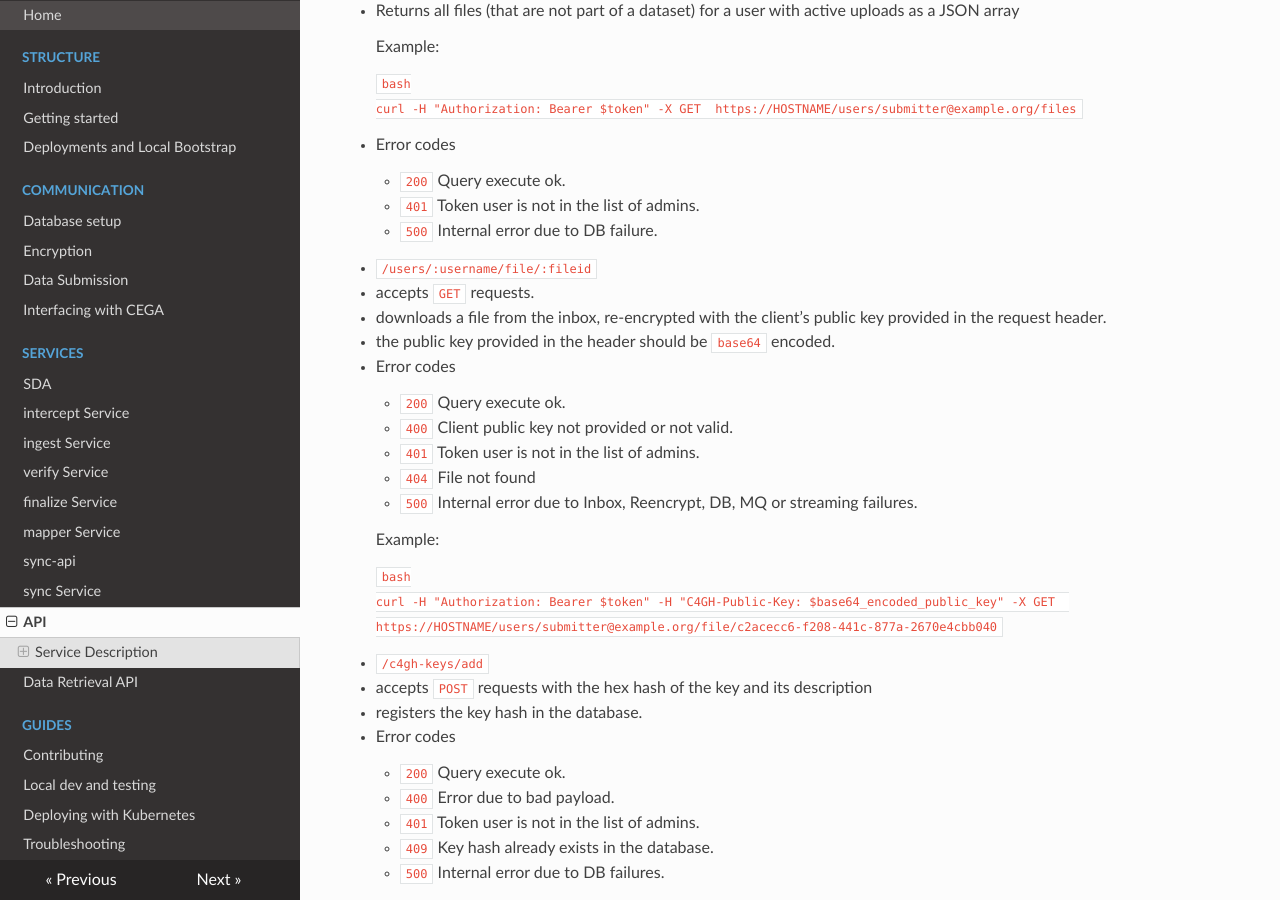
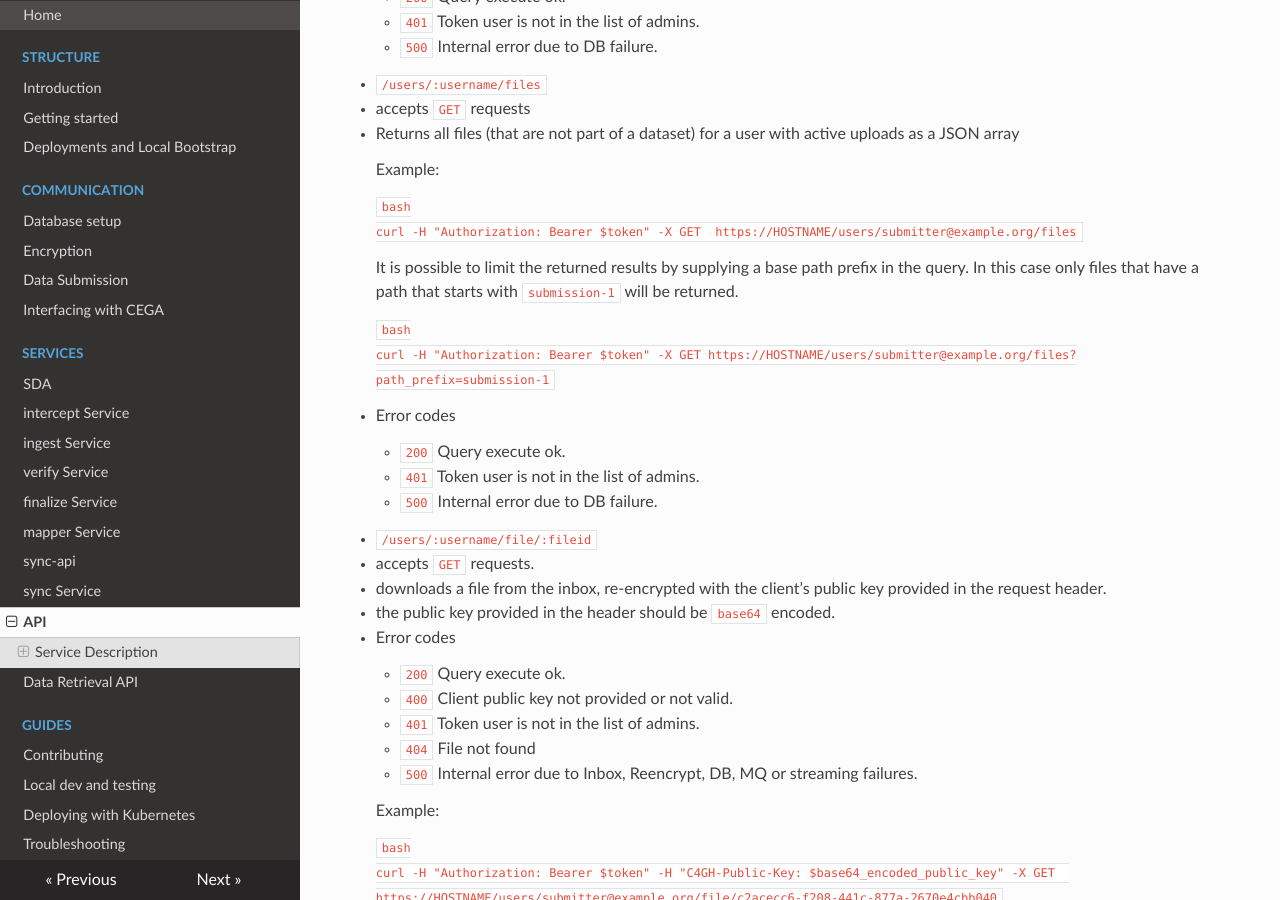
Before and after one commit to neicnordic/neic-sda, an MkDocs documentation site: the page built from docs/services/api.md, in a window 1280 px wide and 900 px high, scrolled down 4613 px. Built offline with MkDocs 1.6.1, drawn with Linux system fonts in a browser that asks for light colours; nearby versions of some CDN libraries; some of the changed text lies outside the part shown.

Commit message:
Update from neicnordic/sensitive-data-archive at 07:22 on 2025-09-08

````diff
--- a/docs/services/api.md
+++ b/docs/services/api.md
@@ -18,6 +18,12 @@ Endpoints:
     $ curl 'https://server/files' -H "Authorization: Bearer $token"
   [{"inboxPath":"requester_demo.org/data/file1.c4gh","fileStatus":"uploaded","createAt":"2023-11-13T10:12:43.144242Z"}]
   ```
+
+    It is possible to limit the returned results by supplying a base path prefix in the query. In this case only files that have a path that starts with `submission-1` will be returned.
+
+    ```bash
+    curl -H "Authorization: Bearer $token" -X GET https://HOSTNAME/files?path_prefix=submission-1
+    ```
 
   If the `token` is invalid, 401 is returned.
 
@@ -215,6 +221,12 @@ Admin endpoints are only available to a set of whitelisted users specified in th
     curl -H "Authorization: Bearer $token" -X GET  https://HOSTNAME/users/submitter@example.org/files
     ```
 
+    It is possible to limit the returned results by supplying a base path prefix in the query. In this case only files that have a path that starts with `submission-1` will be returned.
+
+      ```bash
+    curl -H "Authorization: Bearer $token" -X GET https://HOSTNAME/users/submitter@example.org/files?path_prefix=submission-1
+    ```
+
   - Error codes
     - `200` Query execute ok.
     - `401` Token user is not in the list of admins.
````
